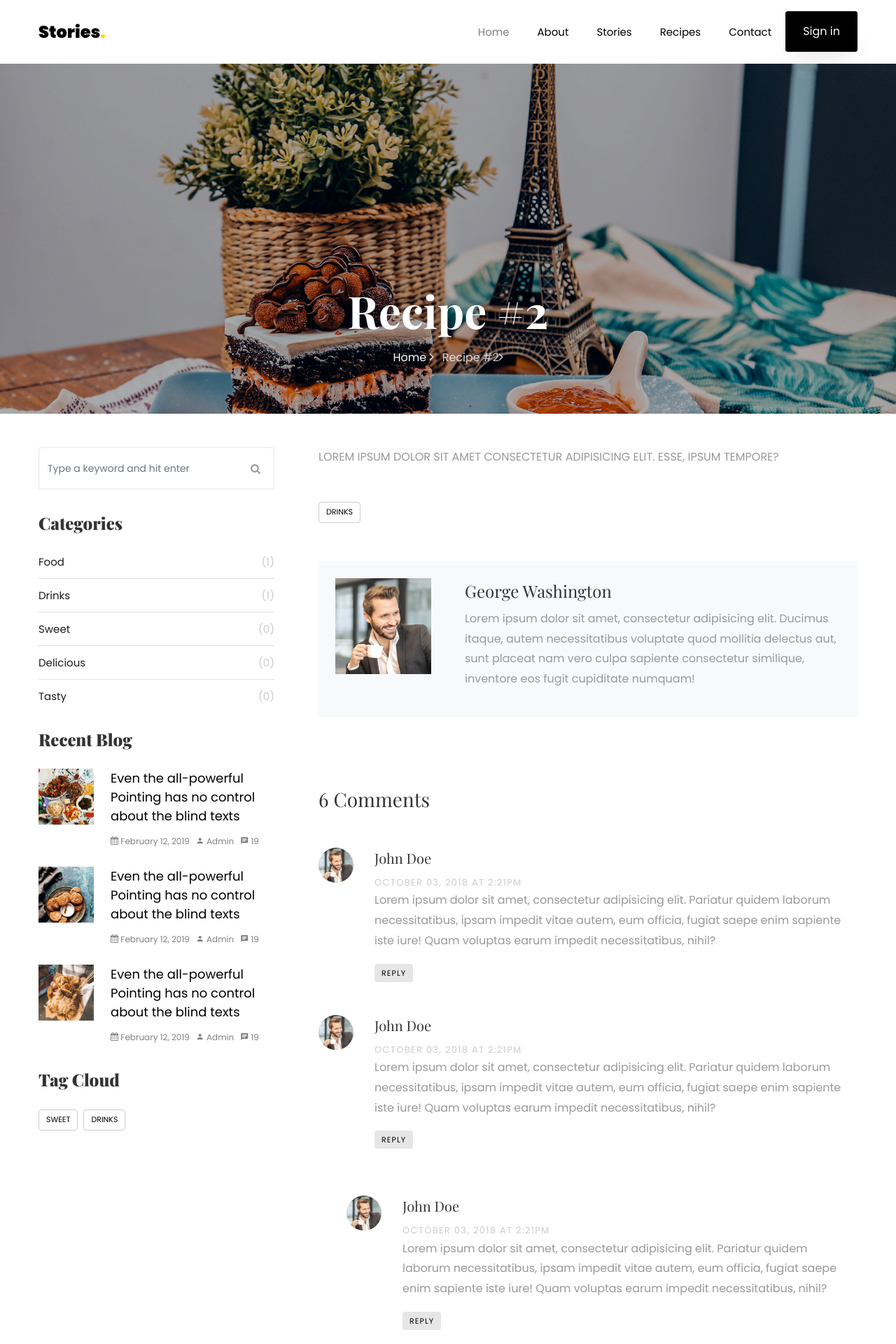
After one commit to gheyderov/pysumqayitlessoncodes, a Django app: page /recipe/2/ in a window 1280 px wide. The commit adds this page. Shown: the top 1920 px of the page at 70% size. Run offline with Django 4.2, Linux system fonts and the light colour scheme; data comes from the database, SQL or seed files in the repository; some libraries are stand-ins or nearby versions; some web fonts are replaced.

Commit message:
django template tags and filters

```diff
--- a/django-codes/core/templates/base.html
+++ b/django-codes/core/templates/base.html
@@ -1,4 +1,4 @@
-{% load static %}
+{% load static tags %}
 
 <!DOCTYPE html>
 <html lang="en">
--- a/django-codes/core/templates/includes/footer.html
+++ b/django-codes/core/templates/includes/footer.html
@@ -1,3 +1,4 @@
+{% load tags %}
 <footer class="ftco-footer ftco-footer-2 ftco-section">
     <div class="container">
         <div class="row mb-5">
@@ -28,11 +29,10 @@
                 <div class="ftco-footer-widget mb-4">
                     <h2 class="ftco-heading-2">Categories</h2>
                     <ul class="list-unstyled">
-                        <li><a href="#" class="py-2 d-block">Food</a></li>
-                        <li><a href="#" class="py-2 d-block">Restaurant</a></li>
-                        <li><a href="#" class="py-2 d-block">Dessert</a></li>
-                        <li><a href="#" class="py-2 d-block">Lifestyle</a></li>
-                        <li><a href="#" class="py-2 d-block">Recipes</a></li>
+                        {% get_categories as categories %}
+                        {% for category in categories %}
+                        <li><a href="#" class="py-2 d-block">{{ category.title }}</a></li>
+                        {% endfor %}
                     </ul>
                 </div>
             </div>
--- /dev/null
+++ b/django-codes/core/templates/includes/latest_recipes.html
@@ -0,0 +1,13 @@
+
+{% for recipe in latest_recipes %}
+<div class="col">
+    <div class="card" style="width: 18rem;">
+        <img src="{{ recipe.image.url }}" class="card-img-top" alt="...">
+        <div class="card-body">
+          <h5 class="card-title">{{ recipe.title }}</h5>
+          <p class="card-text">{{ recipe.description }}</p>
+          <a href="{% url 'recipe_detail' recipe.id %}" class="btn btn-primary">Go somewhere</a>
+        </div>
+      </div>
+</div>
+{% endfor %}
--- /dev/null
+++ b/django-codes/core/templatetags/tags.py
@@ -0,0 +1,21 @@
+from django.template import Library
+from stories.models import Category, Recipe
+
+register = Library()
+
+@register.simple_tag
+def get_categories(limit = 5):
+    return Category.objects.all()[:limit]
+
+
+@register.filter
+def upper(value):
+    return value.upper()
+
+
+@register.inclusion_tag('includes/latest_recipes.html')
+def get_latest_recipes(limit = 5):
+    latest_recipes = Recipe.objects.order_by('-created_at')[:limit]
+    return {
+        'latest_recipes' : latest_recipes
+    }
--- a/django-codes/core/views.py
+++ b/django-codes/core/views.py
@@ -1,4 +1,5 @@
 from django.shortcuts import render
+from stories.models import Category
 
 # Create your views here.
 
--- a/django-codes/stories/templates/single.html
+++ b/django-codes/stories/templates/single.html
@@ -1,5 +1,5 @@
 {% extends 'base.html' %}
-{% load static %}
+{% load static tags %}
 
 {% block title %}
 <title>Recipe Detail</title>
@@ -12,9 +12,9 @@
     <div class="container">
         <div class="row no-gutters slider-text align-items-end justify-content-center">
             <div class="col-md-9 ftco-animate pb-5 text-center">
-                <h1 class="mb-3 bread">Article Single</h1>
+                <h1 class="mb-3 bread">{{recipe.title}}</h1>
                 <p class="breadcrumbs"><span class="mr-2"><a href="index.html">Home <i
-                        class="ion-ios-arrow-forward"></i></a></span> <span>Article Single<i
+                        class="ion-ios-arrow-forward"></i></a></span> <span>{{ recipe.title }}<i
                         class="ion-ios-arrow-forward"></i></span></p>
             </div>
         </div>
@@ -25,51 +25,12 @@
     <div class="container">
         <div class="row">
             <div class="col-lg-8 order-lg-last ftco-animate">
-                <h2 class="mb-3">It is a long established fact a reader be distracted</h2>
-                <p>Lorem ipsum dolor sit amet, consectetur adipisicing elit. Reiciendis, eius mollitia suscipit,
-                    quisquam doloremque distinctio perferendis et doloribus unde architecto optio laboriosam porro
-                    adipisci sapiente officiis nemo accusamus ad praesentium? Esse minima nisi et. Dolore perferendis,
-                    enim praesentium omnis, iste doloremque quia officia optio deserunt molestiae voluptates soluta
-                    architecto tempora.</p>
-                <p>
-                    <img src="images/image_6.jpg" alt="" class="img-fluid">
-                </p>
-                <p>Molestiae cupiditate inventore animi, maxime sapiente optio, illo est nemo veritatis repellat sunt
-                    doloribus nesciunt! Minima laborum magni reiciendis qui voluptate quisquam voluptatem soluta illo
-                    eum ullam incidunt rem assumenda eveniet eaque sequi deleniti tenetur dolore amet fugit perspiciatis
-                    ipsa, odit. Nesciunt dolor minima esse vero ut ea, repudiandae suscipit!</p>
-                <h2 class="mb-3 mt-5">#2. Creative WordPress Themes</h2>
-                <p>Temporibus ad error suscipit exercitationem hic molestiae totam obcaecati rerum, eius aut, in.
-                    Exercitationem atque quidem tempora maiores ex architecto voluptatum aut officia doloremque. Error
-                    dolore voluptas, omnis molestias odio dignissimos culpa ex earum nisi consequatur quos odit quasi
-                    repellat qui officiis reiciendis incidunt hic non? Debitis commodi aut, adipisci.</p>
-                <p>
-                    <img src="images/image_4.jpg" alt="" class="img-fluid">
-                </p>
-                <p>Quisquam esse aliquam fuga distinctio, quidem delectus veritatis reiciendis. Nihil explicabo quod,
-                    est eos ipsum. Unde aut non tenetur tempore, nisi culpa voluptate maiores officiis quis vel ab
-                    consectetur suscipit veritatis nulla quos quia aspernatur perferendis, libero sint. Error, velit,
-                    porro. Deserunt minus, quibusdam iste enim veniam, modi rem maiores.</p>
-                <p>Odit voluptatibus, eveniet vel nihil cum ullam dolores laborum, quo velit commodi rerum eum quidem
-                    pariatur! Quia fuga iste tenetur, ipsa vel nisi in dolorum consequatur, veritatis porro explicabo
-                    soluta commodi libero voluptatem similique id quidem? Blanditiis voluptates aperiam non magni.
-                    Reprehenderit nobis odit inventore, quia laboriosam harum excepturi ea.</p>
-                <p>Adipisci vero culpa, eius nobis soluta. Dolore, maxime ullam ipsam quidem, dolor distinctio similique
-                    asperiores voluptas enim, exercitationem ratione aut adipisci modi quod quibusdam iusto, voluptates
-                    beatae iure nemo itaque laborum. Consequuntur et pariatur totam fuga eligendi vero dolorum
-                    provident. Voluptatibus, veritatis. Beatae numquam nam ab voluptatibus culpa, tenetur
-                    recusandae!</p>
-                <p>Voluptas dolores dignissimos dolorum temporibus, autem aliquam ducimus at officia adipisci quasi nemo
-                    a perspiciatis provident magni laboriosam repudiandae iure iusto commodi debitis est blanditiis
-                    alias laborum sint dolore. Dolores, iure, reprehenderit. Error provident, pariatur cupiditate soluta
-                    doloremque aut ratione. Harum voluptates mollitia illo minus praesentium, rerum ipsa debitis,
-                    inventore?</p>
+                {{ recipe.description|upper }}
                 <div class="tag-widget post-tag-container mb-5 mt-5">
                     <div class="tagcloud">
-                        <a href="#" class="tag-cloud-link">Life</a>
-                        <a href="#" class="tag-cloud-link">Sport</a>
-                        <a href="#" class="tag-cloud-link">Tech</a>
-                        <a href="#" class="tag-cloud-link">Travel</a>
+                        {% for tag in recipe.tags.all %}
+                        <a href="#" class="tag-cloud-link">{{tag.title|upper}}</a>
+                        {% endfor %}
                     </div>
                 </div>
 
@@ -226,12 +187,10 @@
                 <div class="sidebar-box ftco-animate">
                     <ul class="categories">
                         <h3 class="heading mb-4">Categories</h3>
-                        <li><a href="#">Travel <span>(12)</span></a></li>
-                        <li><a href="#">Tour <span>(22)</span></a></li>
-                        <li><a href="#">Destination <span>(37)</span></a></li>
-                        <li><a href="#">Drinks <span>(42)</span></a></li>
-                        <li><a href="#">Foods <span>(14)</span></a></li>
-                        <li><a href="#">Travel <span>(140)</span></a></li>
+                        {% get_categories as categories %}
+                        {% for category in categories %}
+                        <li><a href="#">{{category.title}} <span>({{category.recipes.count}})</span></a></li>
+                        {% endfor %}
                     </ul>
                 </div>
 
@@ -275,14 +234,9 @@
                 <div class="sidebar-box ftco-animate">
                     <h3 class="heading mb-4">Tag Cloud</h3>
                     <div class="tagcloud">
-                        <a href="#" class="tag-cloud-link">dish</a>
-                        <a href="#" class="tag-cloud-link">menu</a>
-                        <a href="#" class="tag-cloud-link">food</a>
-                        <a href="#" class="tag-cloud-link">sweet</a>
-                        <a href="#" class="tag-cloud-link">tasty</a>
-                        <a href="#" class="tag-cloud-link">delicious</a>
-                        <a href="#" class="tag-cloud-link">desserts</a>
-                        <a href="#" class="tag-cloud-link">drinks</a>
+                        {% for tag in tags %}
+                        <a href="#" class="tag-cloud-link">{{tag.title}}</a>
+                        {% endfor %}
                     </div>
                 </div>
             </div>
@@ -290,6 +244,10 @@
         </div>
     </div>
 </section> <!-- .section -->
+
+<div class="row">
+    {% get_latest_recipes 1 %}
+</div>
 
 <section class="ftco-subscribe ftco-section bg-light">
     <div class="overlay">
--- a/django-codes/stories/urls.py
+++ b/django-codes/stories/urls.py
@@ -1,9 +1,9 @@
 from django.urls import path
-from stories.views import recipes, single
+from stories.views import recipes, recipe_detail
 
 urlpatterns = [
     path('recipes/', recipes, name='recipes'),
-    path('single/', single, name='single'),
+    path('recipe/<int:pk>/', recipe_detail, name='recipe_detail'),
 
 
 ]
--- a/django-codes/stories/views.py
+++ b/django-codes/stories/views.py
@@ -1,5 +1,5 @@
-from django.shortcuts import render
-from stories.models import Recipe, Category
+from django.shortcuts import render, get_object_or_404
+from stories.models import Recipe, Category, Tag
 
 # Create your views here.
 
@@ -13,5 +13,11 @@ def recipes(request):
     return render(request, 'recipes.html', context)
 
 
-def single(request):
-    return render(request, 'single.html')
+def recipe_detail(request, pk):
+    recipe = get_object_or_404(Recipe, id = pk)
+    tags = Tag.objects.all()
+    context = {
+        'recipe' : recipe,
+        'tags' : tags
+    }
+    return render(request, 'single.html', context)
```
Also changed, not shown: django-codes/core/templates/index.html (+5 -16 lines), django-codes/db.json (+1 -1 lines), django-codes/stories/templates/recipes.html (+4 -6 lines).
